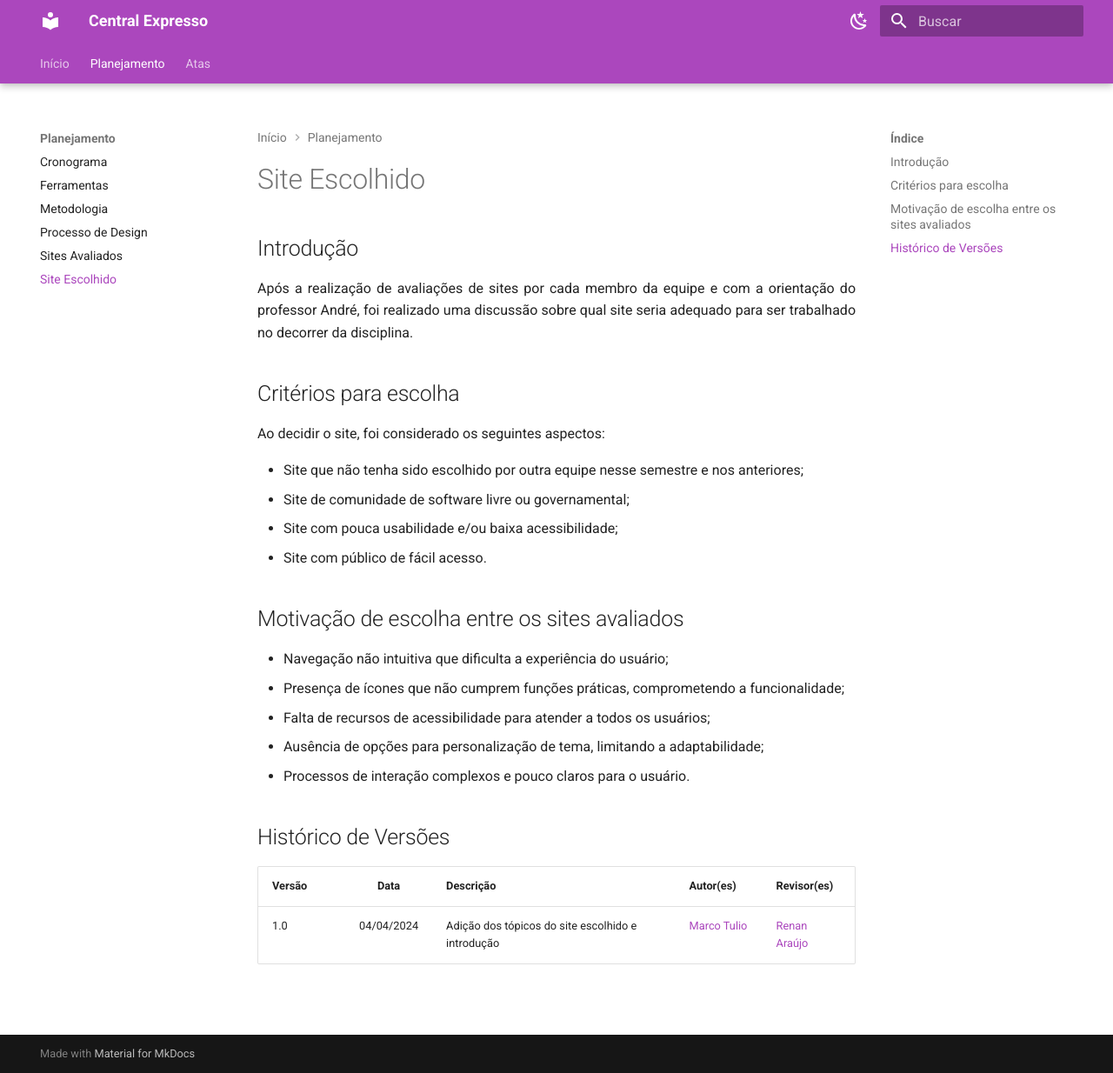
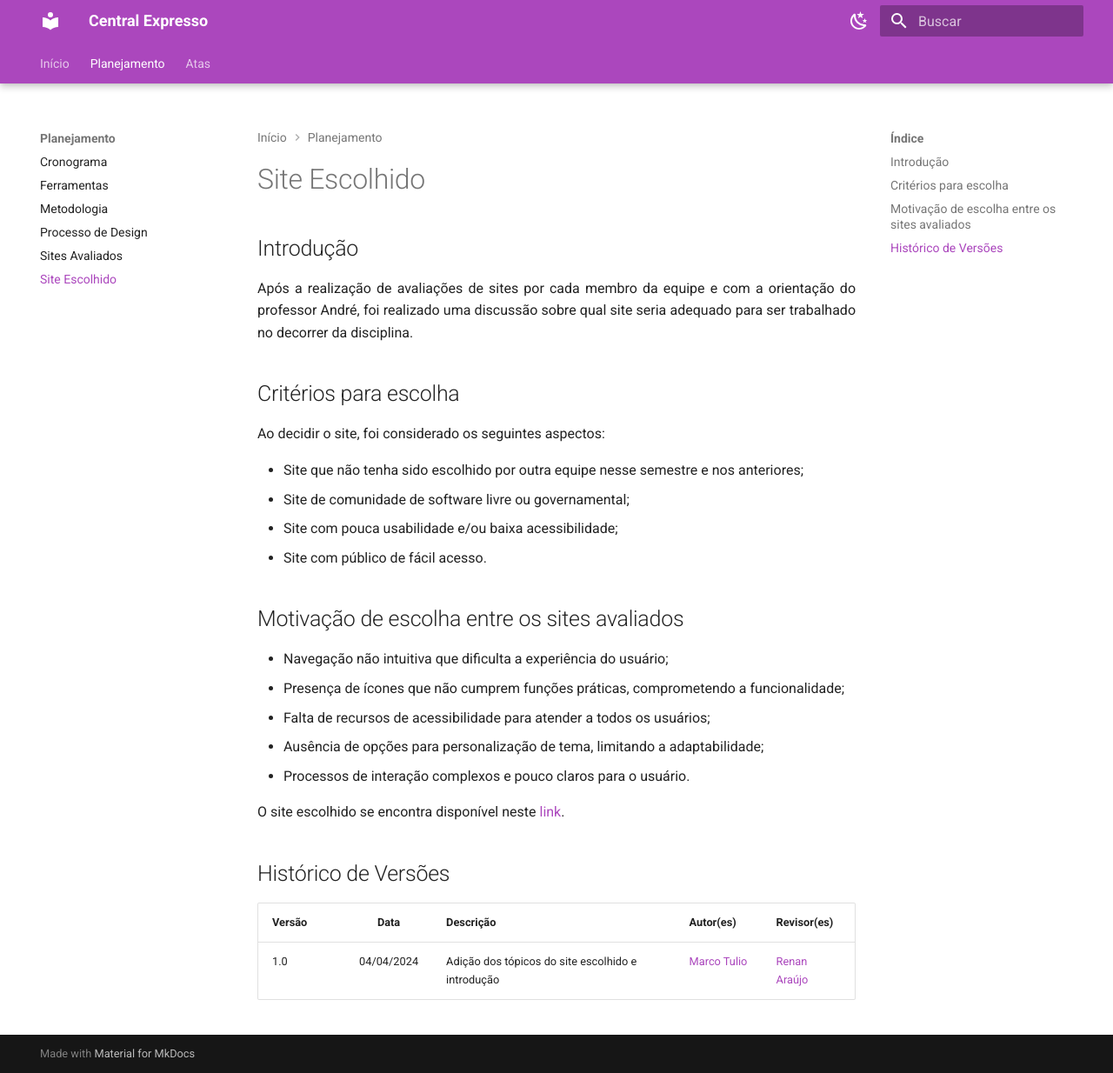
Before and after one commit to Interacao-Humano-Computador/2024.1-Grupo08, an MkDocs documentation site: the page built from docs/planejamento/site_escolhido.md, in a window 1280 px wide and 1234 px high. Shown: the whole window at 87% size. Built offline with MkDocs 1.6.1 and Material for MkDocs 9.7.7, drawn with Linux system fonts in a browser that asks for light colours.

Commit message:
link do site escolhido

```diff
--- a/docs/planejamento/site_escolhido.md
+++ b/docs/planejamento/site_escolhido.md
@@ -23,6 +23,7 @@ Ao decidir o site, foi considerado os seguintes aspectos:
 <li> Processos de interação complexos e pouco claros para o usuário. </li>
 </ul>
 
+O site escolhido se encontra disponível neste [link](https://www.centralexpresso.com/).
 
 ## Histórico de Versões
 
```
